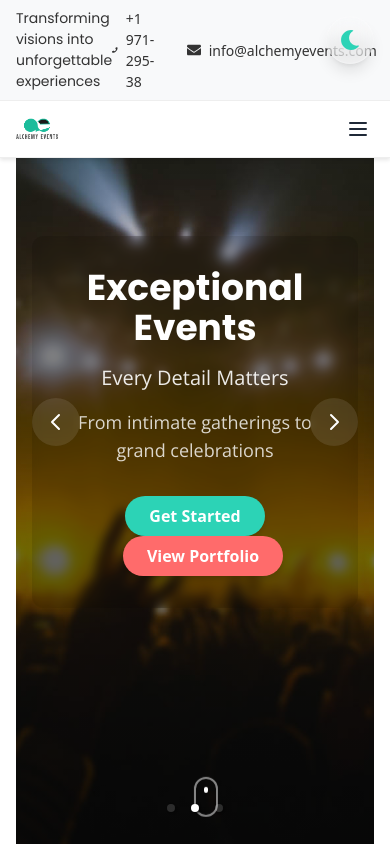
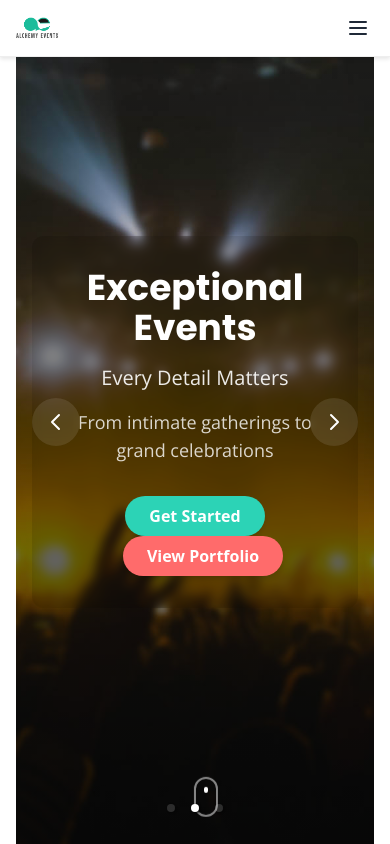
Before and after one commit to Harshal-behare/alchemy-events, a React (Create React App) app: page / in a window 390 px wide. Shown: the top 844 px of the page. Built offline with nearby package versions, Linux system fonts and the light colour scheme.

Commit message:
Up part is not displaying for the mobile user

```diff
--- a/src/components/Header.jsx
+++ b/src/components/Header.jsx
@@ -54,7 +54,7 @@ function Header() {
 
   return (
     <header className={`header ${isScrolled ? 'header--scrolled' : ''} ${isDark ? 'dark' : ''} ${isOpen ? 'menu-open' : ''}`}>
-      <div className="top-bar backdrop-blur-sm bg-primary/5">
+      <div className="top-bar backdrop-blur-sm bg-primary/5 hidden md:block">
         <div className="top-bar__content container mx-auto px-4">
           <p className="top-bar__tagline font-heading text-gray-700">
             Transforming visions into unforgettable experiences
--- a/src/styles/Header.scss
+++ b/src/styles/Header.scss
@@ -243,6 +243,11 @@
 // Media queries
 @media (max-width: 768px) {
   .header {
+    // Hide the top bar on mobile
+    .top-bar {
+      display: none;
+    }
+
     .nav {
       padding: 0.5rem 0;
 
@@ -266,11 +271,11 @@
     // Optimize mobile menu positioning
     .mobile-menu {
       position: fixed;
-      top: 3.5rem;
+      top: 3.5rem;  // Reduced from previous value since top-bar is now hidden
       left: 0;
       right: 0;
       bottom: 0;
-      height: calc(100vh - 3.5rem);
+      height: calc(100vh - 3.5rem);  // Adjusted height calculation
       overflow-y: auto;
       display: block;
       padding-top: 0.5rem;
```
